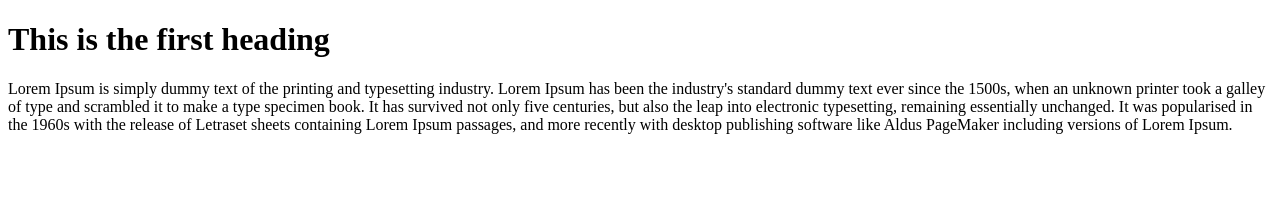
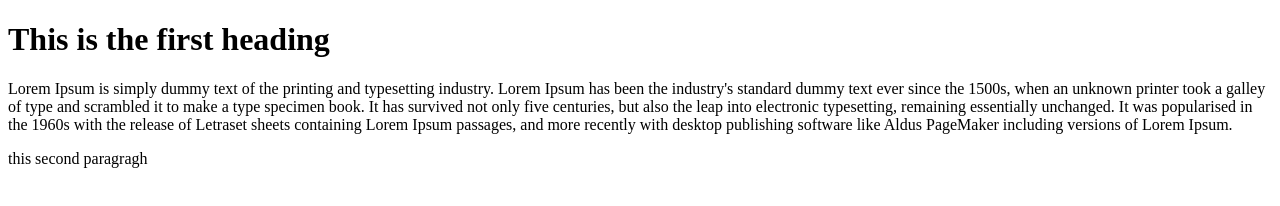
Before and after one commit to githubapp3709/testing, a plain HTML site: page index.html in a window 1280 px wide. Drawn offline with Linux system fonts and the light colour scheme.

Commit message:
adding second paragragh

```diff
--- a/index.html
+++ b/index.html
@@ -11,6 +11,7 @@
     <h1>This is the first heading</h1>
     <p>Lorem Ipsum is simply dummy text of the printing and typesetting industry. Lorem Ipsum has been the industry's standard dummy text ever since the 1500s, when an unknown printer took a galley of type and scrambled it to make a type specimen book. It has survived not only five centuries, but also the leap into electronic typesetting, remaining essentially unchanged. It was popularised in the 1960s with the release of Letraset sheets containing Lorem Ipsum passages, and more recently with desktop publishing software like Aldus PageMaker including versions of Lorem Ipsum.
 
+      <p>this second paragragh</p>
 </p>
 
   </body>
```
